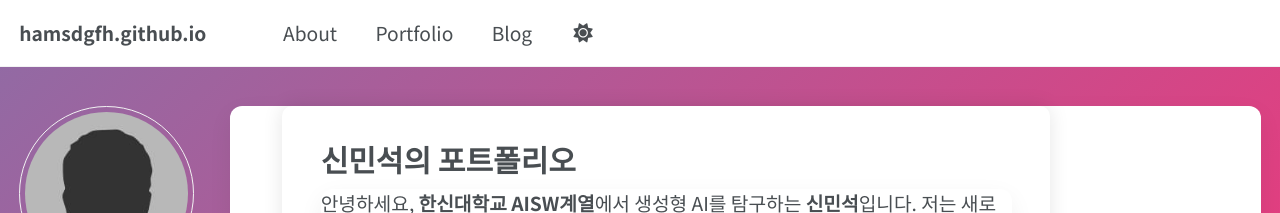
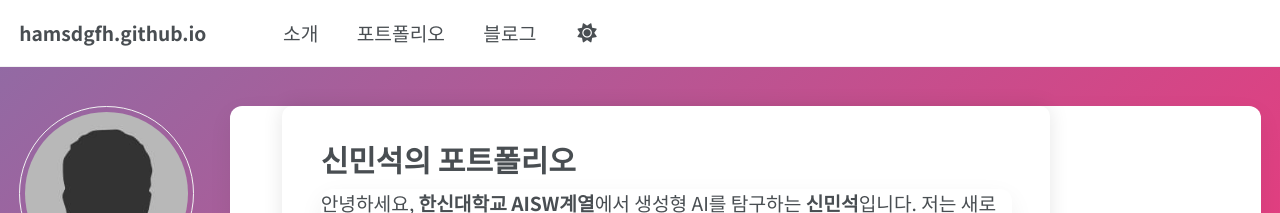
Before and after one commit to hamsdgfh/hamsdgfh.github.io, a Jekyll site: the page built from _pages/about.md, in a window 1280 px wide. Shown: the top 213 px of the page. Built offline with Jekyll 4.4.1, drawn with Linux system fonts in a browser that asks for light colours; a script that is not in the unit is left out.

Commit message:
Update navigation.yml

```diff
--- a/_data/navigation.yml
+++ b/_data/navigation.yml
@@ -1,8 +1,7 @@
-# main links
 main:
-  - title: "About"
-    url: /about/
-  - title: "Portfolio"
+  - title: "소개"
+    url: /
+  - title: "포트폴리오"
     url: /portfolio/
-  - title: "Blog"
+  - title: "블로그"
     url: /year-archive/
```
